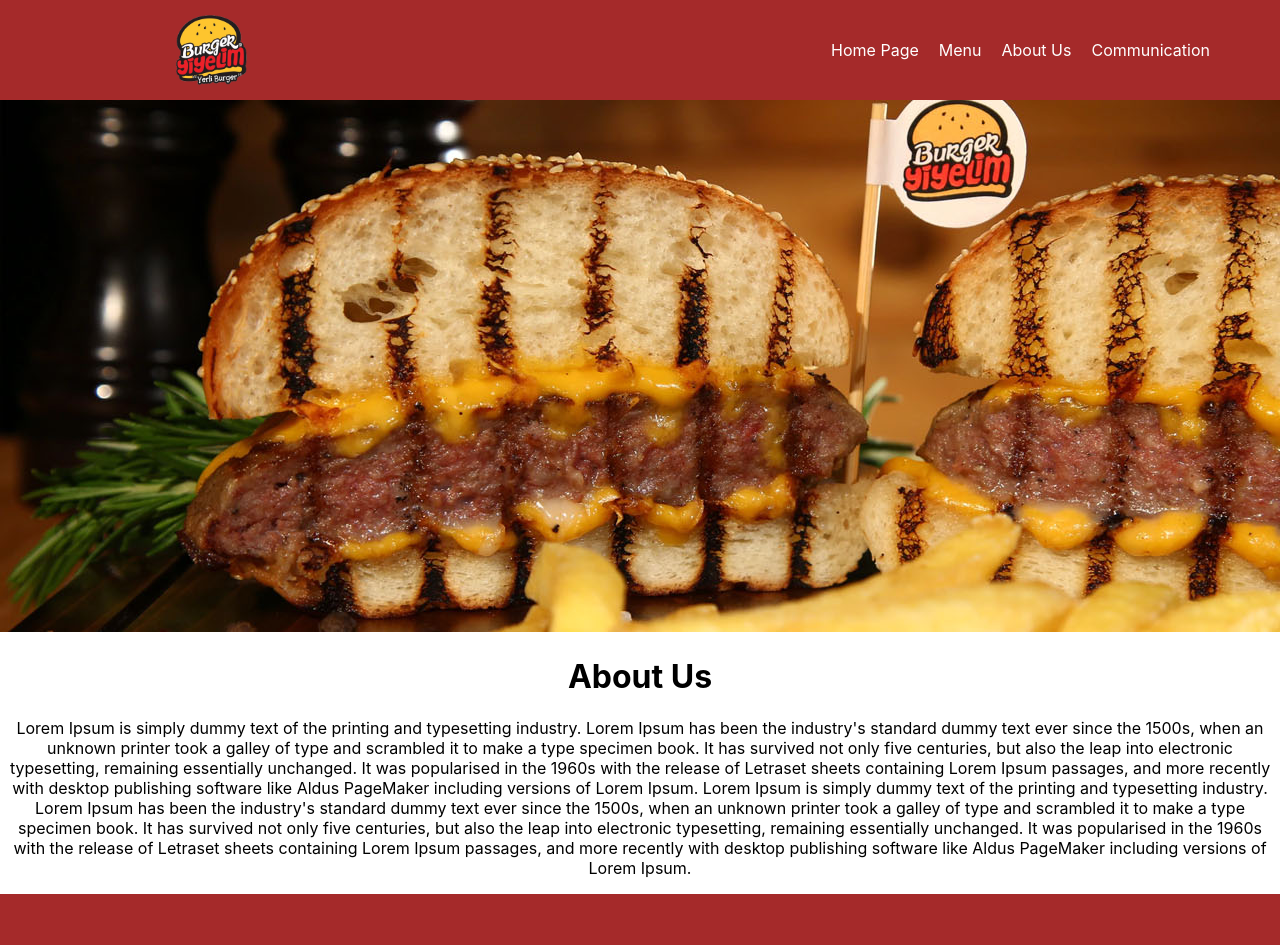
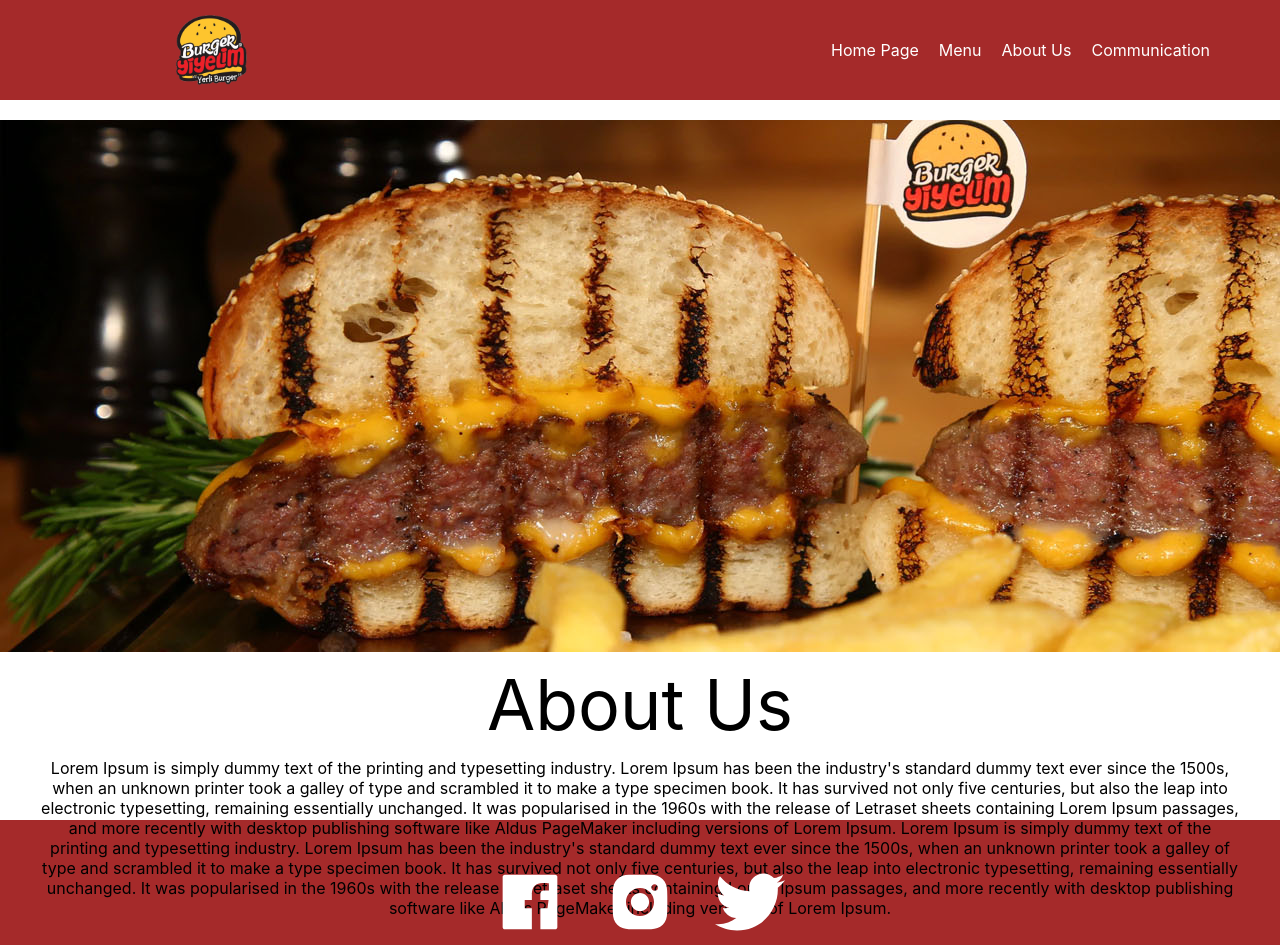
Before and after one commit to mertcetiin/Burger-Project, a React (Vite) app: page /aboutUs in a window 1280 px wide. Shown: the top 945 px of the page. Built offline with nearby package versions, Linux system fonts and the light colour scheme.

Commit message:
about.css made

```diff
--- a/src/components/AboutUs.jsx
+++ b/src/components/AboutUs.jsx
@@ -1,14 +1,19 @@
 import React from 'react'
 import banneryeni from '../assets/img/banneryeni.jpg'
+import '../styles/About.css'
 
 function AboutUs() {
     return (
-        <div className='aboutusDiv'>
-            <img className='bannerYeni' src={banneryeni} />
-            <h1>About Us</h1>
-            <p>Lorem Ipsum is simply dummy text of the printing and typesetting industry. Lorem Ipsum has been the industry's standard dummy text ever since the 1500s, when an unknown printer took a galley of type and scrambled it to make a type specimen book. It has survived not only five centuries, but also the leap into electronic typesetting, remaining essentially unchanged. It was popularised in the 1960s with the release of Letraset sheets containing Lorem Ipsum passages, and more recently with desktop publishing software like Aldus PageMaker including versions of Lorem Ipsum.
-                Lorem Ipsum is simply dummy text of the printing and typesetting industry. Lorem Ipsum has been the industry's standard dummy text ever since the 1500s, when an unknown printer took a galley of type and scrambled it to make a type specimen book. It has survived not only five centuries, but also the leap into electronic typesetting, remaining essentially unchanged. It was popularised in the 1960s with the release of Letraset sheets containing Lorem Ipsum passages, and more recently with desktop publishing software like Aldus PageMaker including versions of Lorem Ipsum.
-            </p>
+        <div className='about'>
+            <div className='aboutTop'>
+                <img src={banneryeni} />
+            </div>
+            <div className='aboutBottom'>
+                <h1>About Us</h1>
+                <p>Lorem Ipsum is simply dummy text of the printing and typesetting industry. Lorem Ipsum has been the industry's standard dummy text ever since the 1500s, when an unknown printer took a galley of type and scrambled it to make a type specimen book. It has survived not only five centuries, but also the leap into electronic typesetting, remaining essentially unchanged. It was popularised in the 1960s with the release of Letraset sheets containing Lorem Ipsum passages, and more recently with desktop publishing software like Aldus PageMaker including versions of Lorem Ipsum.
+                    Lorem Ipsum is simply dummy text of the printing and typesetting industry. Lorem Ipsum has been the industry's standard dummy text ever since the 1500s, when an unknown printer took a galley of type and scrambled it to make a type specimen book. It has survived not only five centuries, but also the leap into electronic typesetting, remaining essentially unchanged. It was popularised in the 1960s with the release of Letraset sheets containing Lorem Ipsum passages, and more recently with desktop publishing software like Aldus PageMaker including versions of Lorem Ipsum.
+                </p>
+            </div>
         </div>
     )
 }
--- /dev/null
+++ b/src/styles/About.css
@@ -0,0 +1,37 @@
+.about {
+    width: 100%;
+    height: 90vh;
+    display: flex;
+    flex-direction: column;
+}
+
+.aboutTop {
+    margin-top: 20px;
+    width: 100%;
+    height: 100%;
+    background-position: center;
+    background-repeat: no-repeat;
+    background-size: contain;
+    font-family: 'Gill Sans', 'Gill Sans MT', Calibri, 'Trebuchet MS', sans-serif;
+}
+
+.aboutBottom {
+    display: flex;
+    flex-direction: column;
+    align-items: center;
+}
+
+.aboutBottom p {
+    width: 1200px;
+}
+
+.about .aboutBottom h1 {
+    margin-bottom: 10px;
+    font-weight: 400;
+    font-size: 70px;
+    color: black;
+    height: 30px;
+    display: flex;
+    justify-content: center;
+    transform: translateY(-40px);
+}
--- a/src/styles/Menu.css
+++ b/src/styles/Menu.css
@@ -17,6 +17,7 @@
     display: grid;
     grid-template-columns: 1fr 1fr 1fr;
     place-items: center;
+    font-size: 12px;
 }
 
 .menuList img {
```
